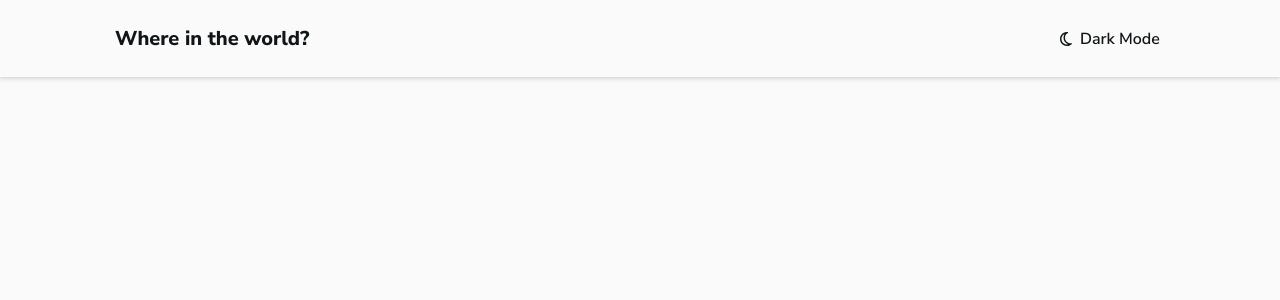
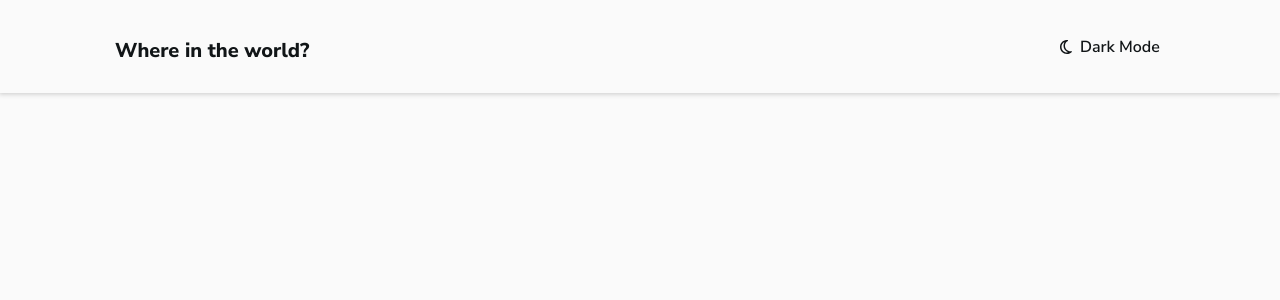
Before and after one commit to JuanBlancodev/api-countries-with-color-theme, a React (Vite) app: page /asd in a window 1280 px wide. Shown: the top 300 px of the page. Built offline with nearby package versions, Linux system fonts and the light colour scheme.

Commit message:
improved application semantics

```diff
--- a/src/components/Countries/CountriesContainer.jsx
+++ b/src/components/Countries/CountriesContainer.jsx
@@ -2,7 +2,7 @@ import styled from 'styled-components'
 import useGlobalContext from '../../hooks/useGlobalContext'
 import Country from './Country'
 
-const Wrapper = styled.div`
+const Wrapper = styled.section`
   margin-top: 50px;
 
   width: 100%;
@@ -11,7 +11,7 @@ const Wrapper = styled.div`
   justify-content: center;
 `
 
-const Content = styled.main`
+const Content = styled.div`
   // width: 300px;
   // max-width: 300px;
 
--- a/src/components/Detail/DetailContainer.jsx
+++ b/src/components/Detail/DetailContainer.jsx
@@ -7,7 +7,7 @@ import ButtonBack from "../ButtonBack"
 import CountryFlag from '../Countries/CountryFlag'
 import DetailInfo from './DetailInfo'
 
-const Wrapper = styled.div`
+const Wrapper = styled.main`
   margin: 40px 20px;
 
   display: flex;
@@ -19,7 +19,7 @@ const Wrapper = styled.div`
   }
 `
 
-const Content = styled.div`
+const Content = styled.section`
   display: grid;
   gap: 30px;
 
--- a/src/components/Header.jsx
+++ b/src/components/Header.jsx
@@ -18,13 +18,17 @@ const Content = styled.header`
   }
 `;
 
-const H1 = styled(Link)`
+const H1 = styled.h1`
   grid-column: 2 / 4;
-  text-decoration: none;
 
-  @media (width < 720px) {
+  @media (width <= 720px) {
     font-size: var(--font-medium);
   }
+`
+
+const Title = styled(Link)`
+  color: unset;
+  text-decoration: none;
 `;
 
 const Span = styled.span`
@@ -42,7 +46,9 @@ const Header = () => {
 
   return (
     <Content className={`item nowarp shadow ${ThemeClassName()}`}>
-      <H1 className="large bold" to={PATHNAME_ROOT}>Where in the world?</H1>
+      <H1>
+        <Title className="large bold" to={PATHNAME_ROOT}>Where in the world?</Title>
+      </H1>
       <Span
         className="medium semibold flex align-center gap-1"
         onClick={() => toggleThemeMode()}
--- a/src/components/Homepage.jsx
+++ b/src/components/Homepage.jsx
@@ -38,7 +38,7 @@ const Homepage = () => {
   }, [location.pathname, location.search])
 
   return (
-    <>
+    <main>
       <SearchContainer />
 
       {search !== null && (
@@ -53,7 +53,7 @@ const Homepage = () => {
       )}
 
       <CountriesContainer />
-    </>
+    </main>
   )
 }
 
--- a/src/components/SearchComponent/Regions.jsx
+++ b/src/components/SearchComponent/Regions.jsx
@@ -33,7 +33,7 @@ const Icon = styled(FontAwesomeIcon)`
   transition: transform 0.25s;
 `
 
-const Menu = styled.ul`
+const Menu = styled.div`
   width: 100%;
 
   position: absolute;
@@ -42,7 +42,6 @@ const Menu = styled.ul`
 
   padding: 0;
   border-radius: 5px;
-  list-style: none;
 
   overflow: hidden;
   height: 0;
@@ -66,8 +65,9 @@ const Menu = styled.ul`
   }
 `
 
-const ListContainer = styled.div`
+const ListContainer = styled.ul`
   margin: 15px;
+  list-style: none;
 `
 
 const Regions = () => {
```
Also changed, not shown: 3 other files (tests, documents, lock files or other folders).
